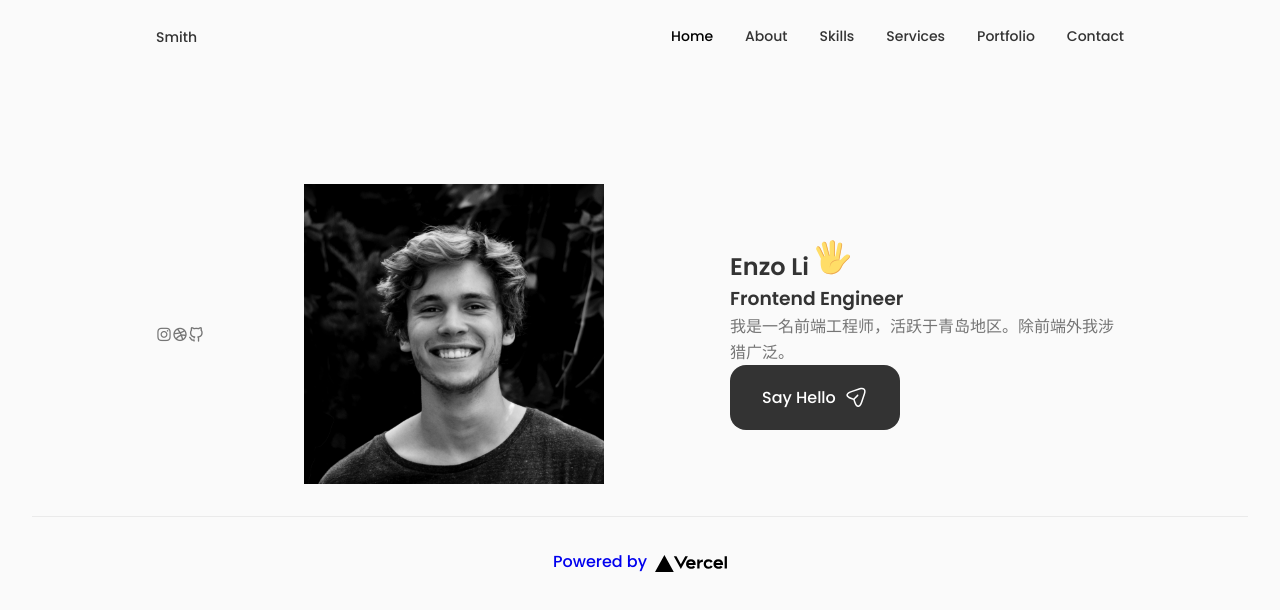
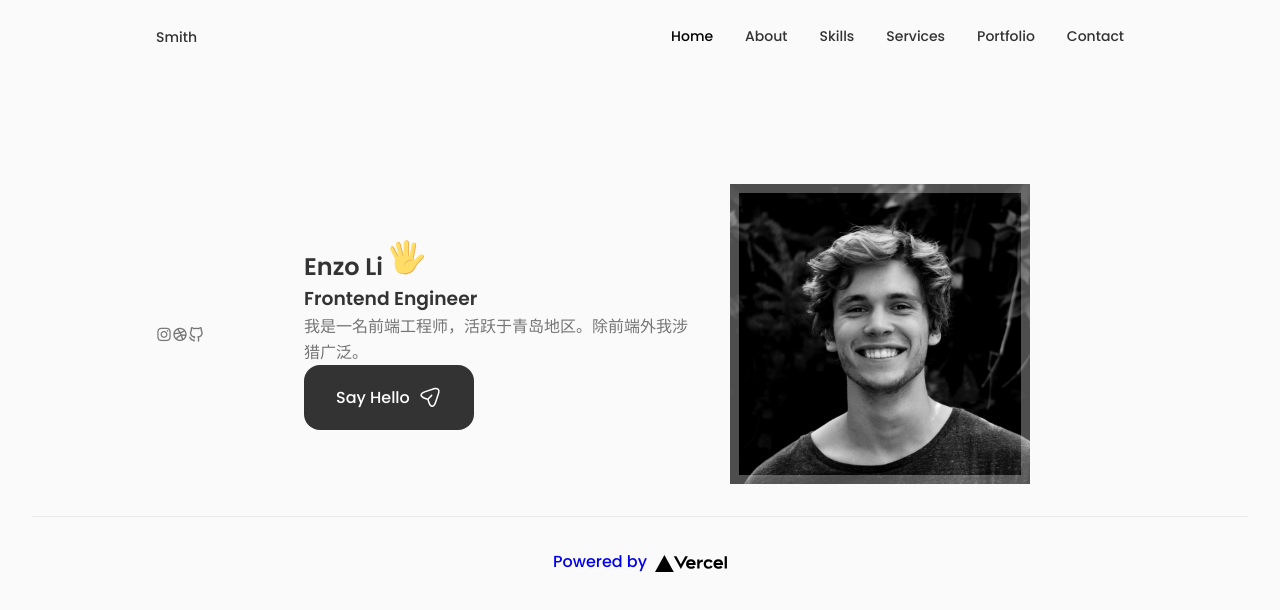
Before and after one commit to Eynzof/portfolio, a Next.js app: page / in a window 1280 px wide. Shown: the top 610 px of the page. Built offline with nearby package versions, Linux system fonts and the light colour scheme.

Commit message:
fix image

```diff
--- a/src/components/home/home.module.css
+++ b/src/components/home/home.module.css
@@ -6,8 +6,10 @@
 }
 
 .home__img {
-    background: url('assets/profile.jpg') no-repeat center;
+    background: url(/profile.jpg) no-repeat center;
     background-size: cover;
+    box-shadow: inset 0 0 0 9px rgba(255,255,255,30%);
+    order: 1;
     width: 300px;
     height: 300px;
 }
```
Also changed, not shown: public/profile.jpg (added).
